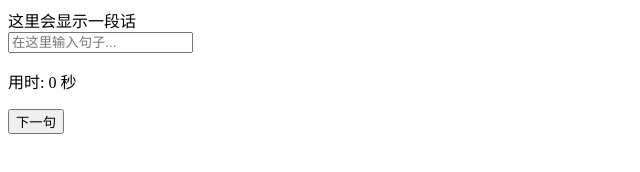
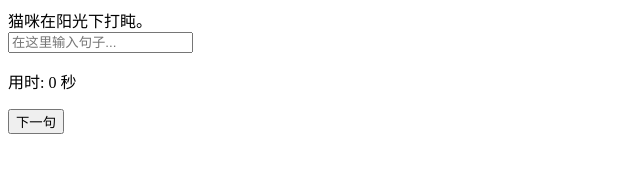
Before and after one commit to CoreFrisk114/amogus, a plain HTML site: page index.html in a window 1280 px wide. Shown: the full height of the page, 0-640 px from the left. Drawn offline with Linux system fonts and the light colour scheme.

Commit message:
Update index.html

```diff
--- a/index.html
+++ b/index.html
@@ -22,8 +22,8 @@
     "打字游戏可以提高打字速度。",
     "我从一堆石头里找到了一只红薯",
     "怎么的这玩意你要买给你同学来我这必须一次性给你干报废",
-    "刀哥你头上长草了"
-    "zhr你内裤什么颜色"
+    "刀哥你头上长草了",
+    "zhr你内裤什么颜色",
 
     // ...更多句子...
   ];
```
